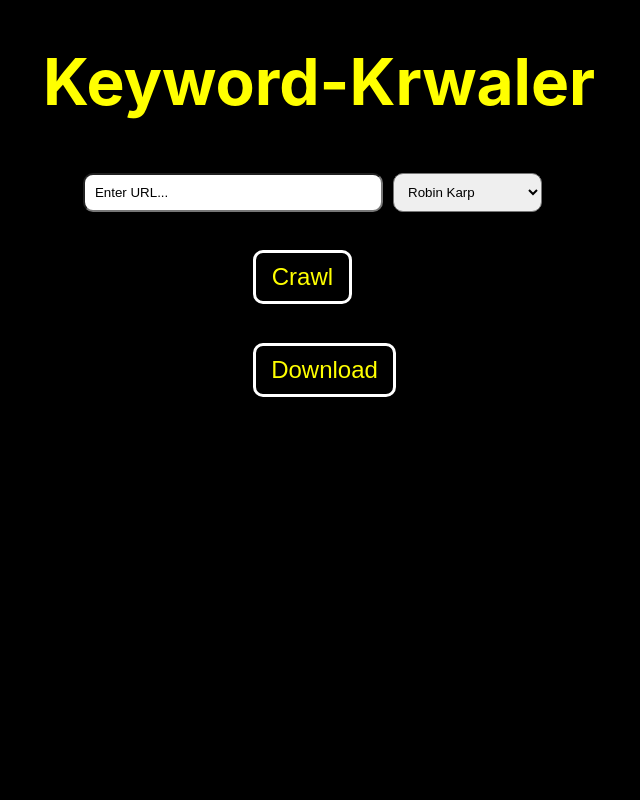
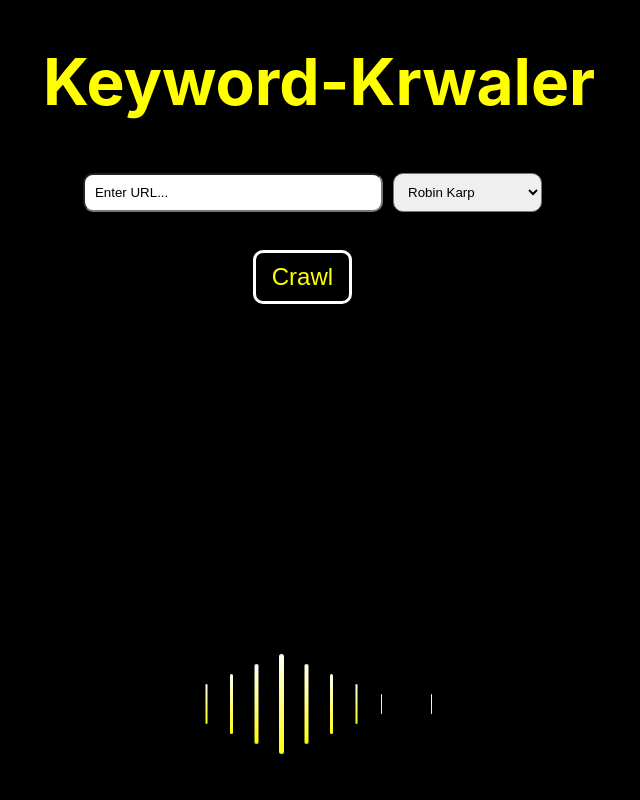
Before and after one commit to PALLAVIKHEDLE/keyword-krawler, a React (Create React App) app: page / in a window 1280 px wide. Both pictures are taken after a click on the button "Crawl". Shown: the top 800 px of the page, without its empty margins (321-961 px from the left). Built offline with nearby package versions, Linux system fonts and the light colour scheme.

Commit message:
integration

```diff
--- a/src/components/homePage/index.js
+++ b/src/components/homePage/index.js
@@ -3,12 +3,19 @@ import "./index.css";
 import NextFrame from "./nextFrame";
 import "./animation.css"
 import html2pdf from 'html2pdf.js';
+import scraperText from '../../api/scraperText';
+import MultiAlgoComparision from "../../api/multiAlgo";
+import keywordList from "../../api/keyword";
 
 function HomePage() {
   const [urlInput, setUrlInput] = useState("");
   const [selectedAlgorithm, setSelectedAlgorithm] = useState("robinkarp");
   const [loading, setLoading] = useState(false);
   const [scraperData, setScraperData] = useState("");
+  const [keywordListData, setKeywordListData] = useState("");
+
+  const [multialgo, setMultialgo] = useState("");
+
   const [scrollPosition, setScrollPosition] = useState(0);
 
   useEffect(() => {
@@ -43,12 +50,12 @@ function HomePage() {
   };
 
   const handleSubmit = () => {
+    setLoading(true);
+
     if (urlInput.trim() === "") {
       alert("Please enter a URL");
       return;
     }
-    setLoading(true);
-
 
     const payload = {
       url: urlInput,
@@ -56,27 +63,37 @@ function HomePage() {
     };
 
     console.log("Form submitted:", payload);
-
-
-    fetch('http://localhost:8000/api/v1/scraping', {
-      method: 'POST',
-      headers: {
-        'Content-Type': 'application/json',
-      },
-      body: JSON.stringify(payload),
-    })
-      .then(response => response.json())
-      .then(data => {
-        setScraperData(data);
-        console.log('API response:', data);
-        setLoading(false);
-      })
+    const scraperTextData= scraperText(payload)
+    scraperTextData.then((response)=>
+     setScraperData(response))
       .catch(error => {
         console.error('API error:', error);
       })
       .finally(() => {
         setLoading(false);
       });
+
+    const keywordListData= keywordList(payload)
+
+    keywordListData.then((response)=>
+    setKeywordListData(response))
+     .catch(error => {
+       console.error('API error:', error);
+     })
+     .finally(() => {
+       setLoading(false);
+     });
+
+
+    const multialgoComparision= MultiAlgoComparision(payload)
+    multialgoComparision.then((response)=>
+    setMultialgo(response))
+     .catch(error => {
+       console.error('API error:', error);
+     })
+     .finally(() => {
+       setLoading(false);
+     });
   };
 
   return (
@@ -107,17 +124,17 @@ function HomePage() {
         </button>
         {loading && (
           <div className="upwards-transition">
-            <div class="center">
-              <div class="wave"></div>
-              <div class="wave"></div>
-              <div class="wave"></div>
-              <div class="wave"></div>
-              <div class="wave"></div>
-              <div class="wave"></div>
-              <div class="wave"></div>
-              <div class="wave"></div>
-              <div class="wave"></div>
-              <div class="wave"></div>
+            <div className="center">
+              <div className="wave"></div>
+              <div className="wave"></div>
+              <div className="wave"></div>
+              <div className="wave"></div>
+              <div className="wave"></div>
+              <div className="wave"></div>
+              <div className="wave"></div>
+              <div className="wave"></div>
+              <div className="wave"></div>
+              <div className="wave"></div>
             </div>
           </div>
         )}
--- a/src/components/homePage/nextFrame.js
+++ b/src/components/homePage/nextFrame.js
@@ -2,7 +2,6 @@ import React from 'react';
 import './nextFrame.css';
 
 function NextFrame(props) {
-  console.log('props', props);
   return (
     <div className='scrapercontainer'>
       <h1 className='h1textStyle'>Scraper context for {props.url}</h1>
@@ -12,5 +11,4 @@ function NextFrame(props) {
     </div>
   );
 }
-
 export default NextFrame;
```
